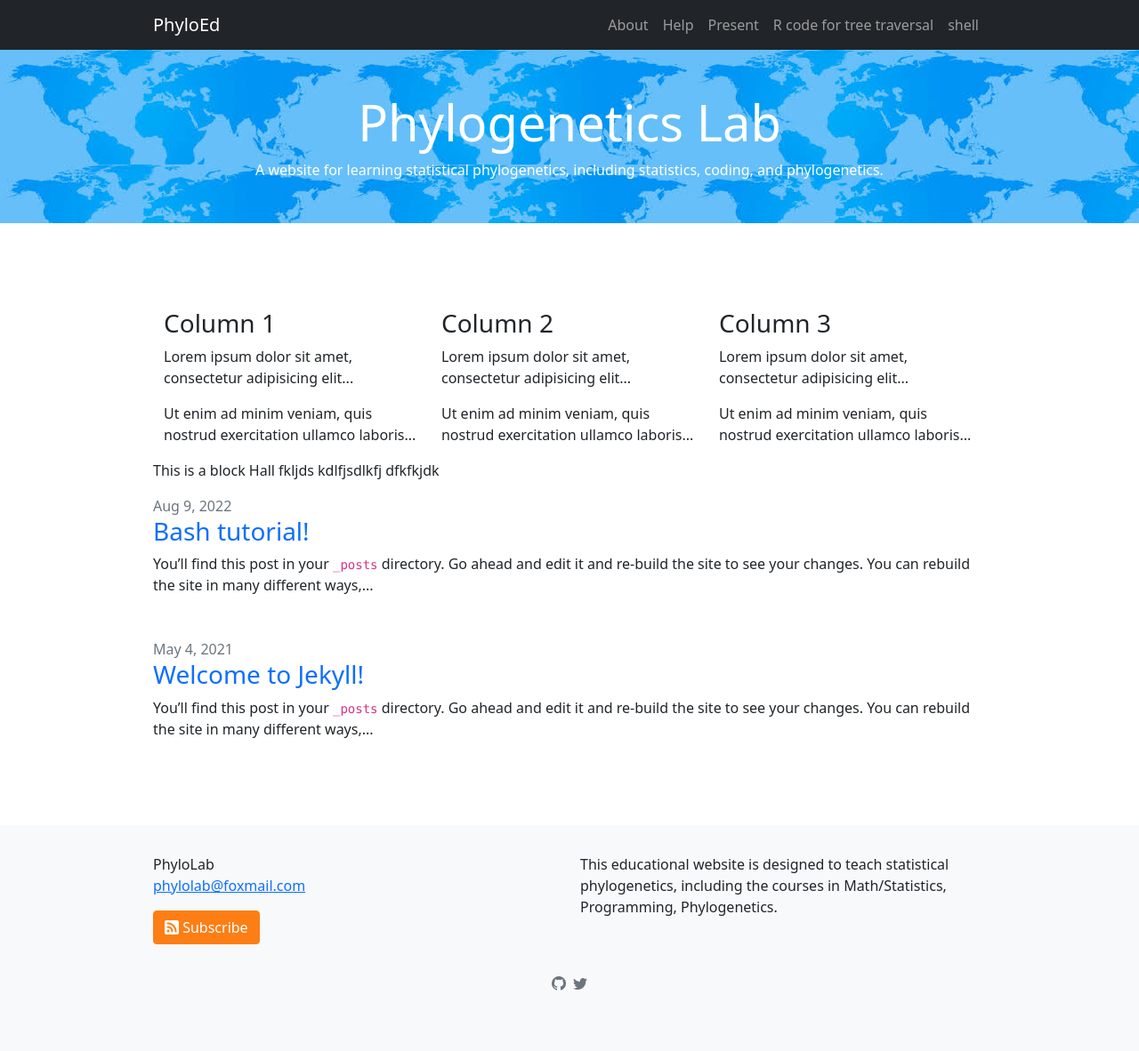
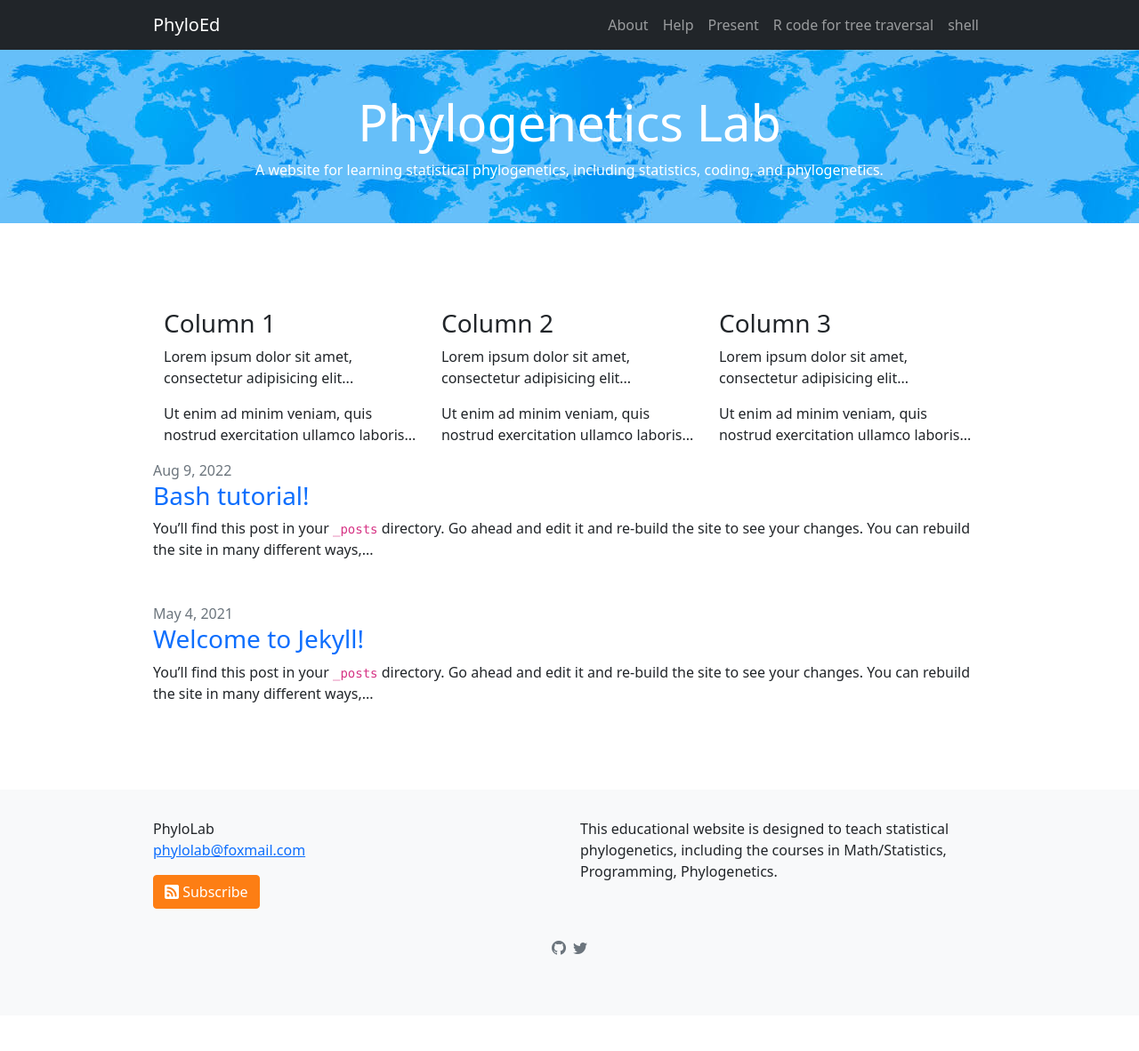
Before and after one commit to lliu1871/PhyEd, a Jekyll site: the page built from index.markdown, in a window 1280 px wide. Shown: the whole page at 89% size. Built offline with Jekyll 4.4.1, drawn with Linux system fonts in a browser that asks for light colours; after the commit the page ends 1142 px from its top, so only the background shows below that.

Commit message:
Update index.markdown

```diff
--- a/index.markdown
+++ b/index.markdown
@@ -6,7 +6,7 @@
 
 <div class="container mt-5">
   <div class="row">
-    <div class="col-sm-4">
+    <div class="col-sm-4 text-left">
       <h3>Column 1</h3>
       <p>Lorem ipsum dolor sit amet, consectetur adipisicing elit...</p>
       <p>Ut enim ad minim veniam, quis nostrud exercitation ullamco laboris...</p>
@@ -23,8 +23,3 @@
     </div>
   </div>
 </div>
-
-> This is a block
-> Hall fkljds
-> kdlfjsdlkfj
-> dfkfkjdk
```
